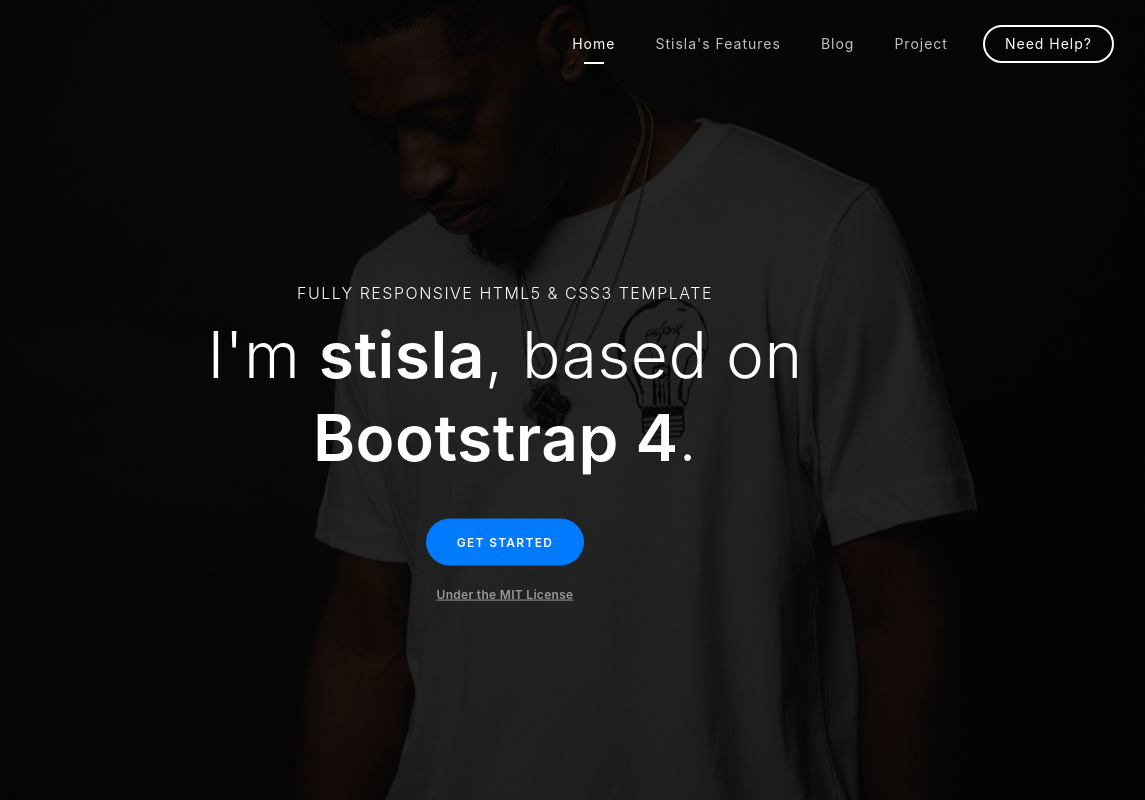
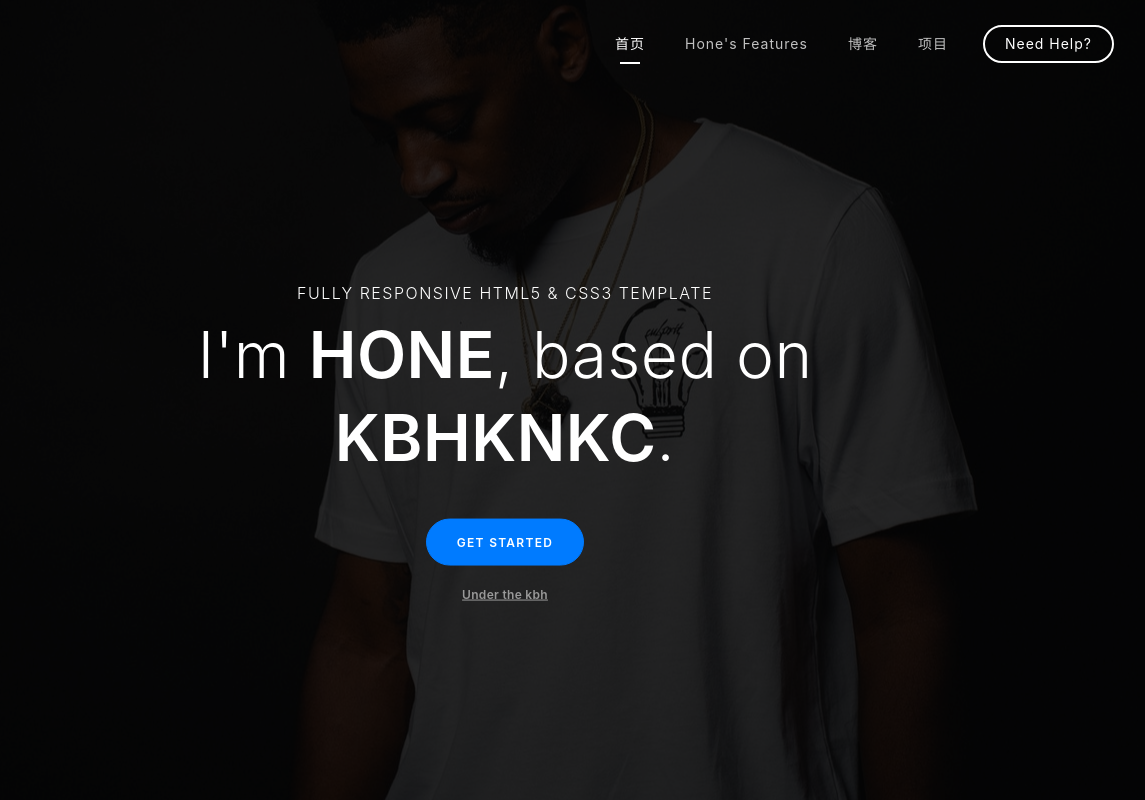
Before and after one commit to KBHKNKC/KBHKNKC.github.io, a plain HTML site: page index.html in a window 1280 px wide. Shown: the top 800 px of the page, 135-1280 px from the left. Drawn offline with Linux system fonts and the light colour scheme; files whose address does not match are found by name.

Commit message:
Update index.html

```diff
--- a/index.html
+++ b/index.html
@@ -6,7 +6,7 @@
 		<meta name="author" content="">
 		<meta name="keyword" content=" template, html5, css3, bootstrap4">
 		<meta name="description" content="HTML5 and CSS3 Template Based on Bootstrap 4">
-		<title>I'm Stisla</title>
+		<title>I'm Hone</title>
 		<link rel="stylesheet" href="ionicons/css/ionicons.min.css">
 		<link rel="stylesheet" href="bootstrap/css/bootstrap.min.css">
 		<link rel="stylesheet" href="sweetalert/dist/sweetalert.css">
@@ -28,16 +28,16 @@
 				  <div class="mr-auto"></div>
 			    <ul class="navbar-nav">
 			      <li class="nav-item active">
-			        <a class="nav-link smooth-link" href="#hero">Home</a>
+			        <a class="nav-link smooth-link" href="#hero">首页</a>
 			      </li>
 			      <li class="nav-item">
-			        <a class="nav-link smooth-link" href="#features">Stisla's Features</a>
+			        <a class="nav-link smooth-link" href="#features">Hone's Features</a>
 			      </li>
 			      <li class="nav-item">
-			        <a class="nav-link smooth-link" href="#blog">Blog</a>
+			        <a class="nav-link smooth-link" href="#blog">博客</a>
 			      </li>
 			      <li class="nav-item">
-			        <a class="nav-link smooth-link" href="#project">Project</a>
+			        <a class="nav-link smooth-link" href="#project">项目</a>
 			      </li>
 			    </ul>
 			    <form class="form-inline">
@@ -49,11 +49,11 @@
 		<section class="hero bg-overlay" id="hero" data-bg="img/hero.jpeg">
 			<div class="text">
 				<p class="lead">Fully responsive HTML5 &amp; CSS3 template</p>
-				<h1>I'm <span class="bold">stisla</span>, based on <span class="bold">Bootstrap 4</span>.</h1>
+				<h1>I'm <span class="bold">HONE</span>, based on <span class="bold">KBHKNKC</span>.</h1>
 				<div class="cta">
 					<a href="#features" class="btn btn-primary smooth-link">Get Started</a>
 					<div class="link">
-						<a href="#">Under the MIT License</a>
+						<a href="www.kbh.icu">Under the kbh</a>
 					</div>
 				</div>
 			</div>
```
